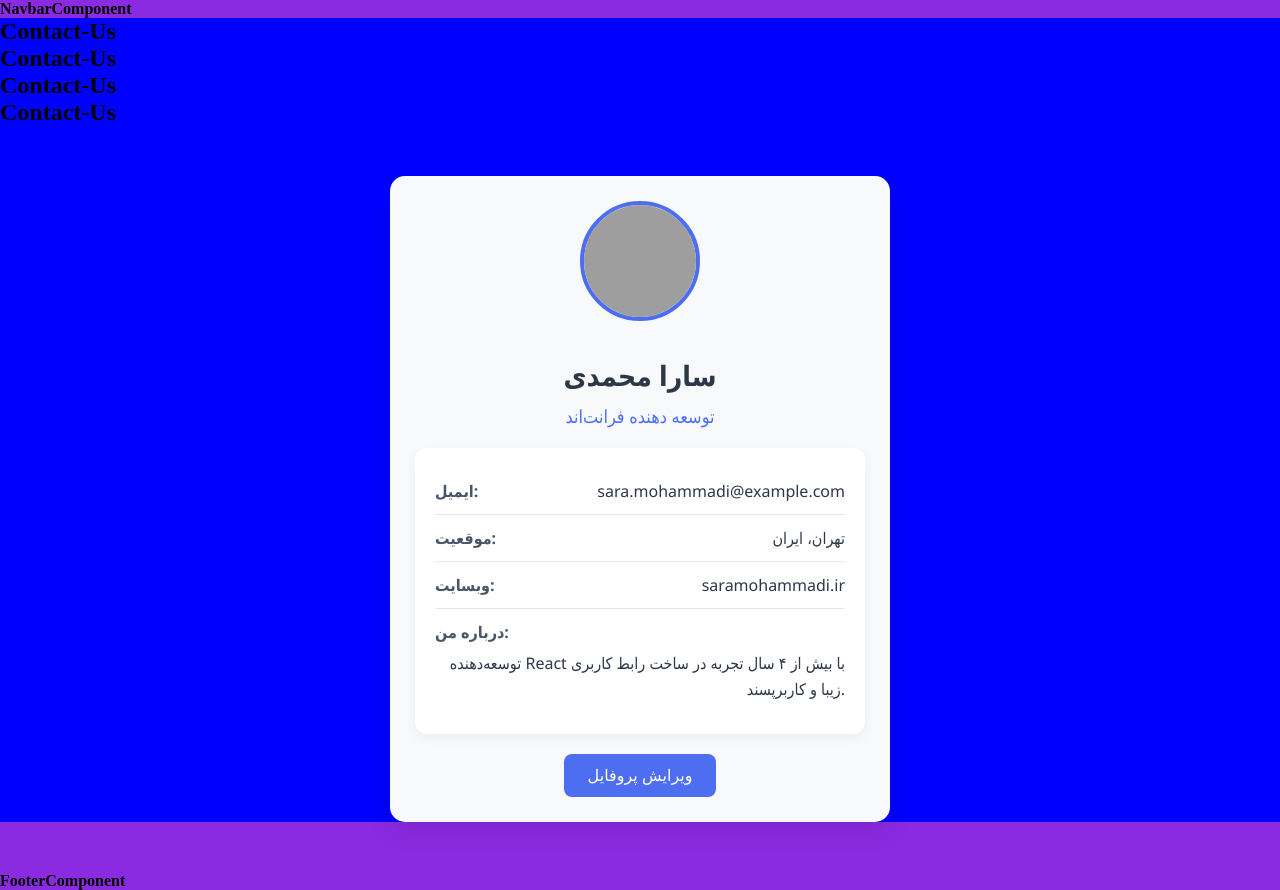
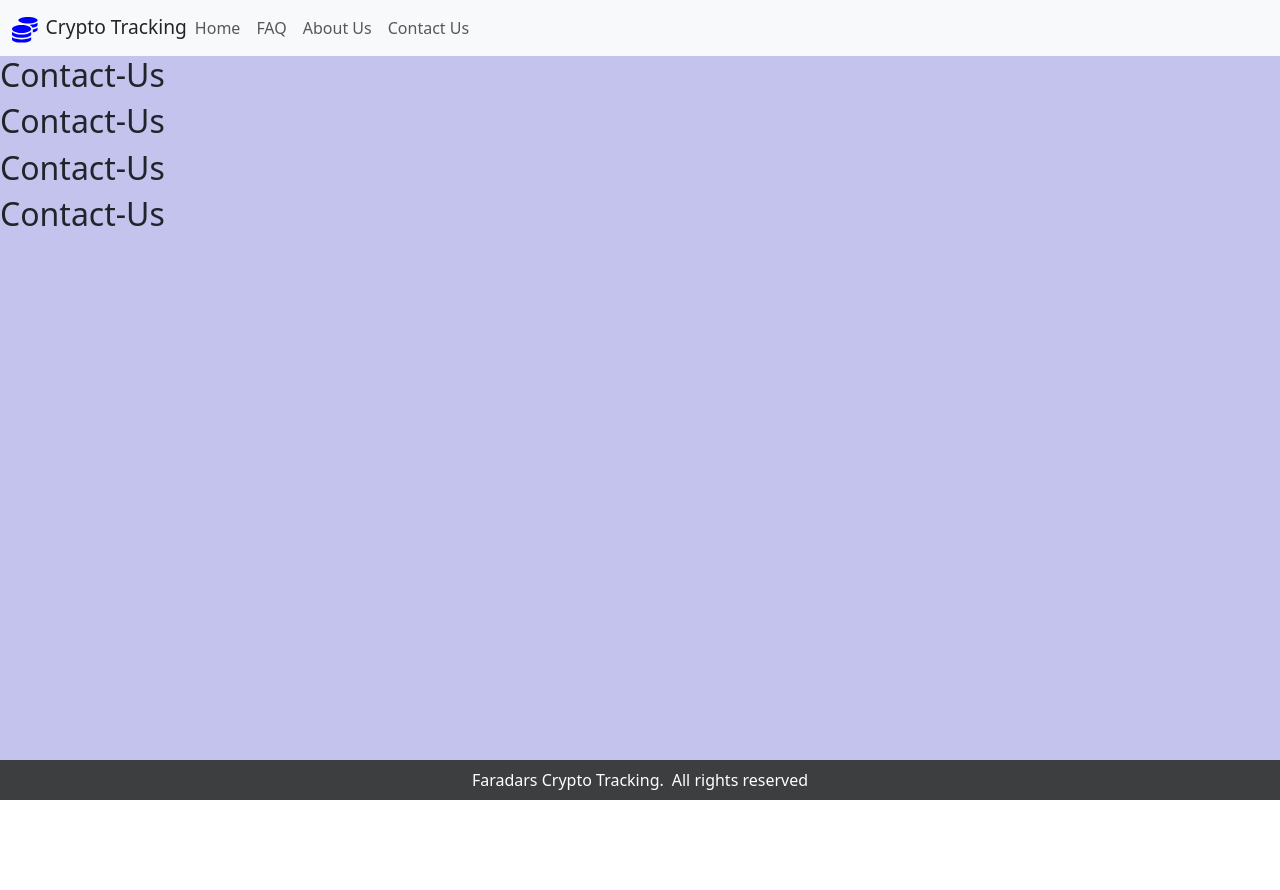
Before and after one commit to magh1360/faradars-crypto-tracking, a React (Create React App) app: page /contact-us in a window 1280 px wide. After the commit the page ends 800 px from the top, so only its background shows below. Built offline with nearby package versions, Linux system fonts and the light colour scheme; grey boxes are pictures that could not be loaded.

Commit message:
navbar and footer completed

```diff
--- a/package.json
+++ b/package.json
@@ -11,6 +11,7 @@
     "bootstrap": "^5.3.7",
     "react": "^19.1.1",
     "react-dom": "^19.1.1",
+    "react-icons": "^5.5.0",
     "react-router-dom": "^7.8.2",
     "react-scripts": "5.0.1",
     "react-toastify": "^11.0.5",
--- a/src/App.jsx
+++ b/src/App.jsx
@@ -22,7 +22,7 @@ function App() {
           <Route path="/contact-us" element={<Contact_Us />} />
         </Routes>
 
-         <UserProfile />
+        {/* <UserProfile />  */}
       </div>
       {/* Footer */}
 
--- a/src/components/ui/Footer.component.jsx
+++ b/src/components/ui/Footer.component.jsx
@@ -1,10 +1,15 @@
 import React from "react";
-const FooterComponent = () =>{
+import "./Footer.css";
+const FooterComponent = () => {
 
-    return(
-        <div>
-          <h4>FooterComponent</h4>
-        </div>
-    );
+  return (
+    <footer className="footer">
+      <span>
+        Faradars Crypto Tracking.
+      </span>
+      <span className="d-none d-md-inline ms-2"> All rights reserved </span>
+
+    </footer>
+  );
 };
 export default FooterComponent;
--- /dev/null
+++ b/src/components/ui/Footer.css
@@ -0,0 +1,9 @@
+
+.footer{
+    display: flex;
+    justify-content: center;
+    align-items: center;
+    color:#fff;
+    background-color: rgb(61, 62, 63);
+    height: 40px;
+}
--- a/src/components/ui/Navbar.componnent.jsx
+++ b/src/components/ui/Navbar.componnent.jsx
@@ -1,10 +1,63 @@
-import React from "react";
-const NavbarComponent = () =>{
+import React, { useRef } from "react";
+import './Navbar.css';
+import { Link } from "react-router-dom"
+import { FaCoins } from "react-icons/fa"
+const NavbarComponent = () => {
+  const btnToggleRef = useRef();
+  const toggleMenu = () => {
+    btnToggleRef.current.click();
 
-    return(
+  }
+  return (
+    <nav className="navbar navbar-expand-lg bg-body-tertiary">
+      <div className="container-fluid">
         <div>
-          <h4>NavbarComponent</h4>
+          <FaCoins className="navbar-logo-icon" />
+          <span className="navbar-logo-text">
+            Crypto Tracking
+          </span>
         </div>
-    );
+
+        <button className="navbar-toggler"
+          type="button"
+          data-bs-toggle="collapse"
+          data-bs-target="#navbarNav"
+          aria-controls="navbarNav"
+          aria-expanded="false"
+          aria-label="Toggle navigation"
+          ref={btnToggleRef}
+
+        >
+          <span className="navbar-toggler-icon"></span>
+        </button>
+        <div className="collapse navbar-collapse" id="navbarNav">
+          <ul className="navbar-nav">
+
+            <li className="nav-item">
+              <Link className="nav-link" to="/" onClick={toggleMenu}>
+                Home
+              </Link>
+            </li>
+            <li className="nav-item">
+              <Link className="nav-link" to="/faq" onClick={toggleMenu}>
+                FAQ
+              </Link>
+            </li>
+            <li className="nav-item">
+              <Link className="nav-link" to="/about-us" onClick={toggleMenu}>
+                About Us
+              </Link>
+            </li>
+            <li className="nav-item">
+              <Link className="nav-link" to="/contact-us" onClick={toggleMenu}>
+                Contact Us
+              </Link>
+            </li>
+
+          </ul>
+        </div>
+      </div>
+    </nav >
+  );
 };
 export default NavbarComponent;
--- /dev/null
+++ b/src/components/ui/Navbar.css
@@ -0,0 +1,8 @@
+.navbar-logo-icon {
+    margin-right: 0.5rem;
+    font-size: 1.6rem;
+    color:blue;
+}
+.navbar-logo-text {
+    font-size: 1.2rem;
+}
--- a/src/index.css
+++ b/src/index.css
@@ -6,8 +6,14 @@
   box-sizing:border-box;
 }
 body{
-  background-color:blueviolet ;
+  background-color:rgb(231, 226, 236) ;
 }
 .wrapper{
-  background-color:blue ;
+  background-color:rgb(195, 195, 238) ;
+
+
+/* navbar height = 56px */
+/* footer height = 40px*/
+
+  min-height: calc(100vh - 56px - 40px);
 }
--- a/src/index.js
+++ b/src/index.js
@@ -3,6 +3,8 @@ import ReactDOM from 'react-dom/client';
 import './index.css';
 import App from './App';
 import { BrowserRouter } from 'react-router-dom';
+import 'bootstrap/dist/css/bootstrap.min.css'
+import 'bootstrap/dist/js/bootstrap.bundle'
 
 const root = ReactDOM.createRoot(document.getElementById('root'));
 root.render(
```
Also changed, not shown: 1 other file (tests, documents, lock files or other folders).
